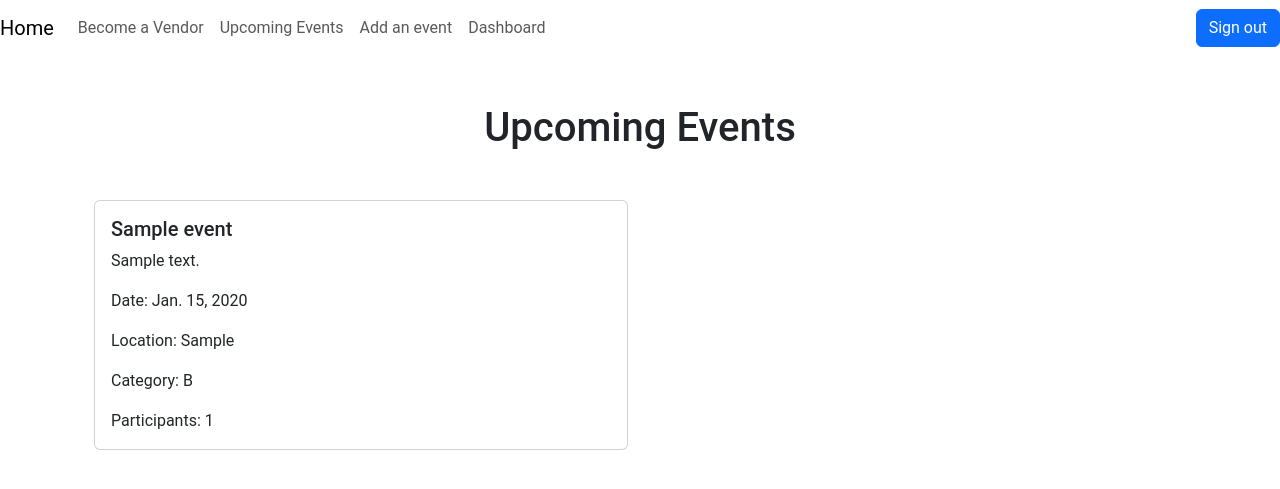
After one commit to NikiiG/Event_Planner_Project3, a Django app: page /upcoming_events/ in a window 1280 px wide. The commit adds this page. Shown: the top 489 px of the page. Run offline with Django 5.2, Linux system fonts and the light colour scheme; tables that the repository leaves empty hold one stand-in row (values such as "Sample post").

Commit message:
fix the upcoming events template and route

```diff
--- a/main_app/templates/base.html
+++ b/main_app/templates/base.html
@@ -46,7 +46,7 @@
                 <a class="nav-link" href="{% url 'become_vendor'%}">Become a Vendor</a>
             </li>
             <li class="nav-item">
-                <a class="nav-link" href="#">Upcoming Events</a>
+                <a class="nav-link" href="{% url 'upcoming_events'%}">Upcoming Events</a>
             </li>
             <li class="nav-item">
                 <a class="nav-link" href="{%url 'create_event'%}">Add an event</a>
--- /dev/null
+++ b/main_app/templates/upcoming_events.html
@@ -0,0 +1,24 @@
+{% extends 'base.html' %}
+
+{% block content %}
+<div class="container">
+    <h1 class="text-center mt-5 mb-5 bg-teal">Upcoming Events</h1>
+
+    <div class="row">
+        {% for event in upcoming_events %}
+            <div class="col-md-6 mb-4">
+                <div class="card">
+                    <div class="card-body">
+                        <h5 class="card-title">{{ event.name }}</h5>
+                        <p class="card-text">{{ event.description }}</p>
+                        <p class="card-text">Date: {{ event.date }}</p>
+                        <p class="card-text">Location: {{ event.location }}</p>
+                        <p class="card-text">Category: {{ event.category }}</p>
+                        <p class="card-text">Participants: {{ event.participants }}</p>
+                    </div>
+                </div>
+            </div>
+        {% endfor %}
+    </div>
+</div>
+{% endblock %}
--- a/main_app/urls.py
+++ b/main_app/urls.py
@@ -6,7 +6,8 @@ urlpatterns = [
     path('about/', views.about, name='about'),
     path('events/', views.events_index, name='index'),
     path('become_vendor/', views.become_vendor, name='become_vendor'),
-    path('event/create/', views.EventCreate.as_view(), name="create_event")
+    path('event/create/', views.EventCreate.as_view(), name="create_event"),
+    path('upcoming_events/', views.upcoming_events, name='upcoming_events'),
 
 
 ]
--- a/main_app/views.py
+++ b/main_app/views.py
@@ -1,3 +1,6 @@
+from django.urls import reverse
+from urllib import request
+from django.http import HttpResponseNotAllowed
 from django.shortcuts import render, redirect
 from .models import Event, Category, Vendor, Rating
 from django.shortcuts import render
@@ -47,3 +50,15 @@ def become_vendor(request):
 class EventCreate(CreateView):
     model = Event
     fields = "__all__"
+
+    def form_valid(self, form):
+        # Save the form and get the created event instance
+        instance = form.save()
+
+        # Redirect to the 'upcoming_events' view
+        return redirect(reverse('upcoming_events'))
+
+def upcoming_events(request):
+    upcoming_events = Event.objects.order_by('date')
+    context = {'upcoming_events': upcoming_events}
+    return render(request, 'upcoming_events.html', context)
```
